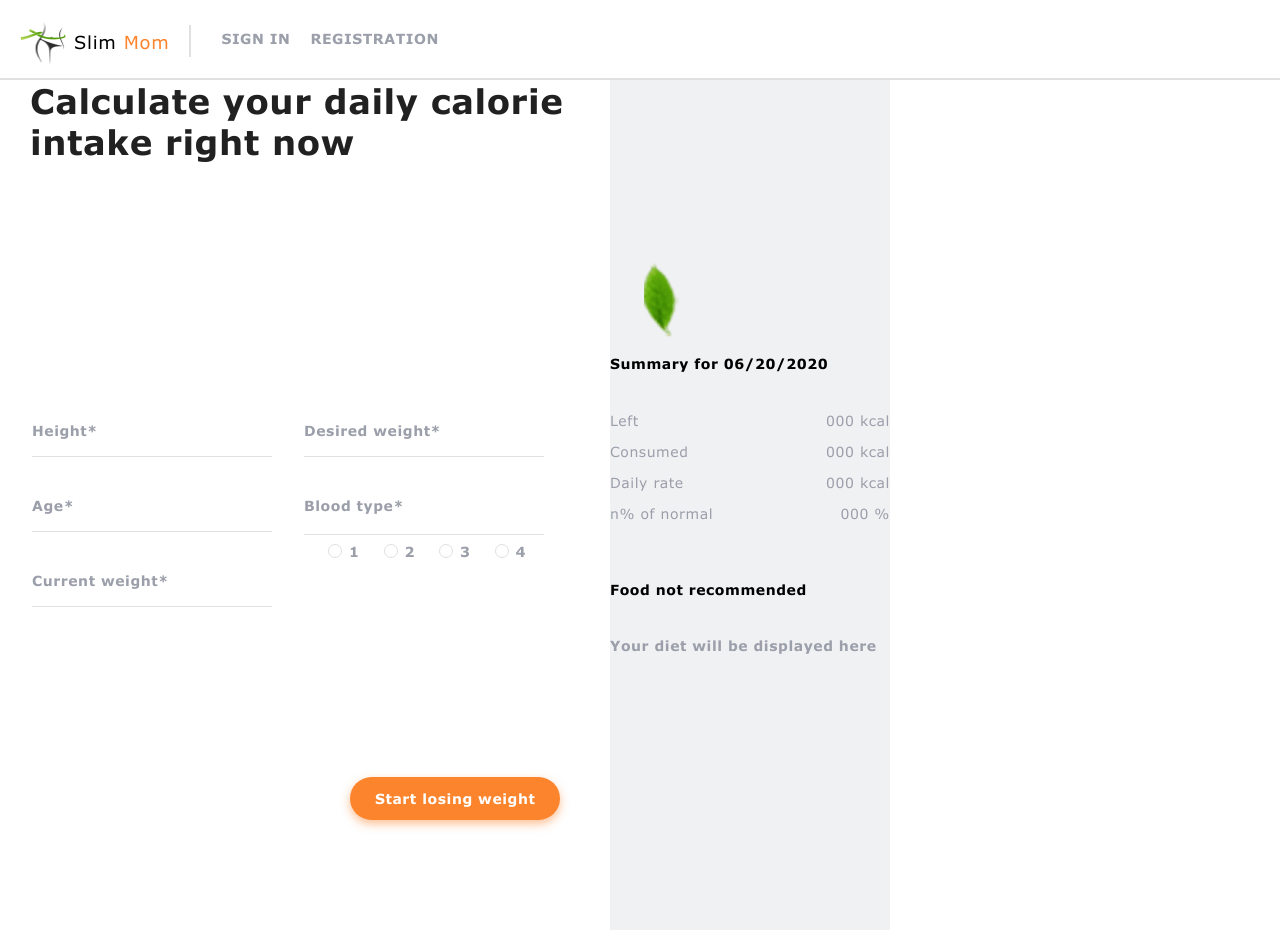
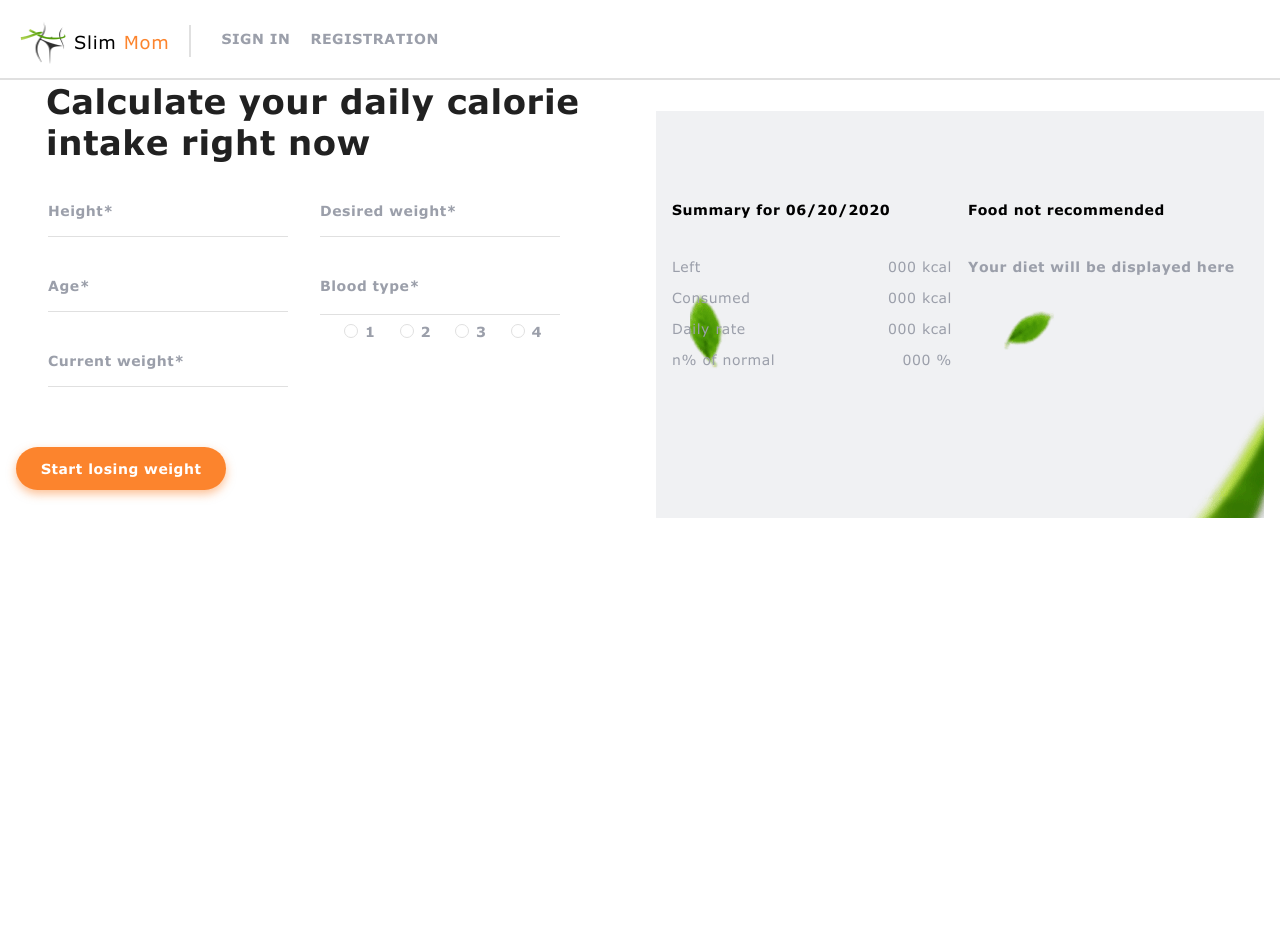
Before and after one commit to MarinaTripetska/slim-mom-front, a React (Create React App) app: page / in a window 1280 px wide. After the commit the page ends 800 px from the top, so only its background shows below. Built offline with nearby package versions, Linux system fonts and the light colour scheme.

Commit message:
CalculatorPage

```diff
--- a/package.json
+++ b/package.json
@@ -14,11 +14,13 @@
     "react": "^17.0.2",
     "react-datetime": "^3.1.1",
     "react-dom": "^17.0.2",
+    "react-icons": "^4.4.0",
     "react-loader-spinner": "^5.1.5",
     "react-redux": "^8.0.2",
     "react-responsive": "^9.0.0-beta.10",
     "react-router-dom": "^6.3.0",
     "react-scripts": "5.0.1",
+    "react-select": "^5.4.0",
     "react-toastify": "^9.0.5",
     "redux": "^4.2.0",
     "styled-components": "^5.3.5",
--- a/src/components/DailyCaloriesForm/DailyCaloriesForm.styles.js
+++ b/src/components/DailyCaloriesForm/DailyCaloriesForm.styles.js
@@ -134,9 +134,15 @@ const RadioInp = styled(Field)`
 
 const BtnDiv = styled.div`
   margin-top: 60px;
-  margin-left: 350px;
+
+  // margin-left: 350px;
+  padding-bottom: 60px;
   @media (max-width: 768px) {
-    margin: 60px auto;
+    margin: 40px 0 auto;
+    //padding-bottom: 60px;
+    @media (min-width: 1280px) {
+      margin-left: auto;
+    }
   }
 `;
 
--- a/src/components/RightSideBar/RightSideBar.styles.js
+++ b/src/components/RightSideBar/RightSideBar.styles.js
@@ -4,9 +4,10 @@ import bgi from '../../assets/images/leaves-desktop.png';
 const SideBarDiv = styled.div`
   background: #f0f1f3;
   background-image: url(${bgi});
+  margin: auto;
 
   background-repeat: no-repeat;
-  max-width: 520px;
+  // max-width: 520px;
   height: 850px;
   max-height: 850px;
 
@@ -14,7 +15,7 @@ const SideBarDiv = styled.div`
   flex-direction: column;
   align-items: center;
   justify-content: center;
-  @media (max-width: 768px) {
+  @media (max-width: 1280px) {
     height: auto;
     max-height: fit-content;
     max-width: 100vw;
--- a/src/pages/CalculatorPage/CalculatorPage.jsx
+++ b/src/pages/CalculatorPage/CalculatorPage.jsx
@@ -2,13 +2,19 @@ import DailyCaloriesForm from '../../components/DailyCaloriesForm';
 import { PageWrapper } from './CalculatorPage.styled';
 import RightSideBar from 'components/RightSideBar';
 import { Section } from './CalculatorPage.styled';
+import Container from '../../components/Container';
+import { ContainerBar } from './CalculatorPage.styled';
 
 const CalculatorPage = () => {
   return (
     <>
       <Section>
-        <DailyCaloriesForm />
-        <RightSideBar />
+        <Container>
+          <DailyCaloriesForm />
+        </Container>
+        <ContainerBar>
+          <RightSideBar />
+        </ContainerBar>
       </Section>
     </>
   );
--- a/src/pages/CalculatorPage/CalculatorPage.styled.js
+++ b/src/pages/CalculatorPage/CalculatorPage.styled.js
@@ -1,4 +1,5 @@
 import styled from 'styled-components';
+import { breakpoints } from 'assets/sizes';
 
 export const PageWrapper = styled.div`
   margin-top: 40px;
@@ -15,6 +16,26 @@ export const PageWrapper = styled.div`
   }
 `;
 export const Section = styled.div`
-  display: flex;
-  flex-direction: row;
+  display: block;
+  @media ${breakpoints.desktop} {
+    display: flex;
+  }
 `;
+
+export const ContainerBar = styled.div`
+  margin: auto;
+  @media ${breakpoints.maxTablet} {
+    //width: 320px;
+    //padding: 0 20px;
+  }
+  @media ${breakpoints.tablet} {
+    //width: 768px;
+
+    // padding: 0 32px;
+  }
+  @media ${breakpoints.desktop} {
+    width: 1280px;
+    padding: 0 16px;
+    margin-left: auto;
+  }
+`;
```
Also changed, not shown: 1 other file (tests, documents, lock files or other folders).
